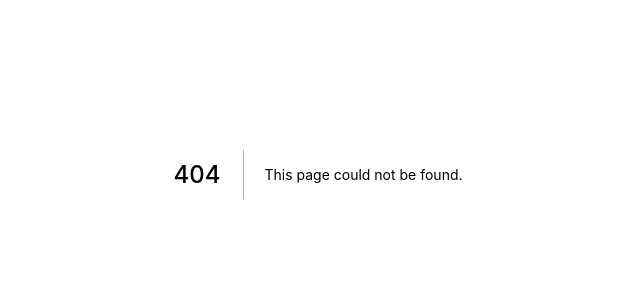
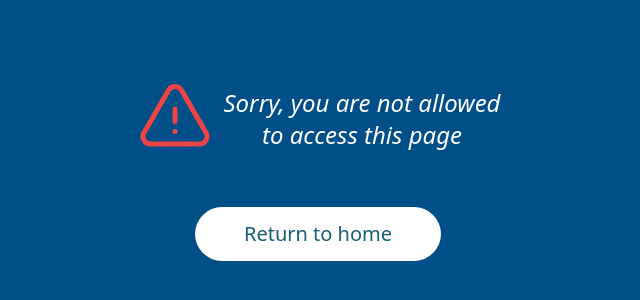
Before and after one commit to ivjose/jenny-ulf, a Next.js app: page /error in a window 1280 px wide. Before the commit this address had no page. Shown: the part 226-526 px from the top of the page, without its empty margins (322-962 px from the left). Built offline with nearby package versions, Linux system fonts and the light colour scheme; a web font is replaced by a local one; what @storyblok/react would draw is missing.

Commit message:
Added page restirction

```diff
--- a/components/Cta.js
+++ b/components/Cta.js
@@ -13,7 +13,7 @@ const contentAnimate = {
 };
 
 const Cta = ({ blok }) => {
-  console.log(blok, "CTA!!");
+
   return (
     <motion.div
       initial={"offscreen"}
@@ -38,8 +38,23 @@ const Cta = ({ blok }) => {
       <motion.span variants={contentAnimate}>
         <a
           href={`mailto:${blok?.email}`}
-          className="inline-flex items-center rounded-full border border-transparent bg-white text-cyan-800 px-12 py-6 text-2xl font-medium shadow-sm hover:bg-gray-200 focus:outline-none focus:ring-2 focus:ring-[#004f88] focus:ring-offset-2"
+          className="inline-flex items-center rounded-full border border-transparent bg-white text-cyan-800 px-12 py-3 text-xl font-medium shadow-sm hover:bg-gray-200 focus:outline-none focus:ring-2 focus:ring-[#004f88] focus:ring-offset-2"
         >
+          <svg
+            xmlns="http://www.w3.org/2000/svg"
+            fill="none"
+            viewBox="0 0 24 24"
+            strokeWidth={1.5}
+            stroke="currentColor"
+            className="w-6 h-6 mr-2"
+          >
+            <path
+              strokeLinecap="round"
+              strokeLinejoin="round"
+              d="M21.75 6.75v10.5a2.25 2.25 0 01-2.25 2.25h-15a2.25 2.25 0 01-2.25-2.25V6.75m19.5 0A2.25 2.25 0 0019.5 4.5h-15a2.25 2.25 0 00-2.25 2.25m19.5 0v.243a2.25 2.25 0 01-1.07 1.916l-7.5 4.615a2.25 2.25 0 01-2.36 0L3.32 8.91a2.25 2.25 0 01-1.07-1.916V6.75"
+            />
+          </svg>
+
           {blok?.email}
         </a>
       </motion.span>
--- a/package.json
+++ b/package.json
@@ -18,11 +18,14 @@
   },
   "devDependencies": {
     "@tailwindcss/typography": "^0.5.7",
+    "@types/node": "18.8.3",
+    "@types/react": "18.0.21",
     "autoprefixer": "^10.4.12",
     "eslint": "8.24.0",
     "eslint-config-next": "12.3.1",
     "postcss": "^8.4.17",
     "storyblok-rich-text-react-renderer": "^2.6.1",
-    "tailwindcss": "^3.1.8"
+    "tailwindcss": "^3.1.8",
+    "typescript": "4.8.4"
   }
 }
--- a/pages/_app.js
+++ b/pages/_app.js
@@ -26,7 +26,7 @@ import { useRouter } from "next/router";
 function MyApp({ Component, pageProps }) {
   const router = useRouter();
   return (
-    <AnimatePresence exitBeforeEnter>
+    <AnimatePresence  mode='wait'>
       <motion.div
         key={router.route}
         initial="initialState"
--- a/pages/details.js
+++ b/pages/details.js
@@ -4,9 +4,20 @@ import {
   getStoryblokApi,
   StoryblokComponent,
 } from "@storyblok/react";
+import Router, { useRouter } from "next/router";
+import { useEffect } from "react";
 
 export default function Home({ story }) {
   story = useStoryblokState(story);
+  const routes = useRouter();
+
+  useEffect(() => {
+    console.log(routes.query, "EFAFECT!!ASDASD");
+
+    // if (routes.query) {
+    //   Router.push()
+    // }
+  }, [routes.query]);
 
   return (
     <div>
@@ -19,10 +30,7 @@ export default function Home({ story }) {
         <link rel="icon" href="/favicon.ico" />
         <meta name="viewport" content="initial-scale=1.0, width=device-width" />
 
-        <meta
-          property="og:image"
-          content="/jennie-and-ulf.jpg"
-        />
+        <meta property="og:image" content="/jennie-and-ulf.jpg" />
 
         <meta property="og:title" content="Jennie and Ulf" />
 
--- /dev/null
+++ b/pages/error.js
@@ -0,0 +1,77 @@
+import Head from "next/head";
+import { motion } from "framer-motion";
+import Link from "next/link";
+
+const textAnimate = {
+  offscreen: { opacity: 0 },
+  onscreen: {
+    opacity: 1,
+    // transition: { type: "spring", bounce: 0.4, duration: 1 },
+  },
+};
+
+export default function ErrorPage() {
+  return (
+    <div>
+      <Head>
+        <title>Jennie and Ulf</title>
+        <meta
+          content="Are getting married on Nov 11, 2022 @ 2PM"
+          name="description"
+        />
+        <link rel="icon" href="/favicon.ico" />
+        <meta name="viewport" content="initial-scale=1.0, width=device-width" />
+
+        <meta property="og:image" content="/jennie-and-ulf.jpg" />
+
+        <meta property="og:title" content="Jennie and Ulf" />
+
+        <meta
+          property="og:description"
+          content="Are getting married on Nov 11, 2022 @ 2PM"
+        />
+
+        <meta property="og:image:width" content="1200" />
+
+        <meta property="og:image:height" content="630" />
+      </Head>
+      <motion.div
+        initial={"offscreen"}
+        whileInView={"onscreen"}
+        viewport={{ once: false, amount: 0.5 }}
+        transition={{ staggerChildren: 0.5 }}
+        className="bg-[#004f88] flex flex-col w-full justify-center items-center h-screen"
+      >
+        <div    className="w-6 h-6">
+
+        </div>
+        <motion.h2
+          variants={textAnimate}
+          className="inline-flex items-center  italic -mt-2 md:-mt-8 text-center text-xl font-medium text-white mb-8 md:mb-12 md:text-2xl"
+        >
+         <svg
+            xmlns="http://www.w3.org/2000/svg"
+            fill="none"
+            viewBox="0 0 24 24"
+            strokeWidth={1.5}
+            stroke="currentColor"
+            className="w-20 h-20 mr-2 text-red-500"
+          >
+            <path
+              strokeLinecap="round"
+              strokeLinejoin="round"
+              d="M12 9v3.75m-9.303 3.376c-.866 1.5.217 3.374 1.948 3.374h14.71c1.73 0 2.813-1.874 1.948-3.374L13.949 3.378c-.866-1.5-3.032-1.5-3.898 0L2.697 16.126zM12 15.75h.007v.008H12v-.008z"
+            />
+          </svg> Sorry, you are not allowed <br/>to access this page
+        </motion.h2>
+        <motion.span variants={textAnimate}>
+          <Link href="/">
+            <a className="inline-flex items-center rounded-full border border-transparent bg-white text-cyan-800 px-12 py-3 text-xl font-medium shadow-sm hover:bg-sky-300 focus:outline-none focus:ring-2 focus:ring-[#004f88] focus:ring-offset-2">
+              Return to home
+            </a>
+          </Link>
+        </motion.span>
+      </motion.div>
+    </div>
+  );
+}
--- a/pages/index.js
+++ b/pages/index.js
@@ -1,6 +1,7 @@
 import Head from "next/head";
-import Link from "next/link";
 import { motion } from "framer-motion";
+import { useRef, useState } from "react";
+import { useRouter } from 'next/router'
 
 const textAnimate = {
   offscreen: { opacity: 0 },
@@ -11,6 +12,25 @@ const textAnimate = {
 };
 
 export default function Home() {
+const [error, setError] = useState();
+  const inputField = useRef(null)
+  const router = useRouter()
+
+
+
+  const handleSubmit = (e) => {
+    e.preventDefault();
+
+    console.log(inputField.current?.value, 'ALFONSO');
+   if (inputField.current?.value !== 'ALFONSO') {
+    return setError("You have entered an invalid password")
+   }
+   router.push('/details?status=success')
+    // console.log(e, "ASDASD");
+  };
+
+
+
   return (
     <div>
       <Head>
@@ -40,15 +60,42 @@ export default function Home() {
         whileInView={"onscreen"}
         viewport={{ once: false, amount: 0.5 }}
         transition={{ staggerChildren: 0.5 }}
-        className="bg-[#004f88] flex w-full justify-center items-center h-screen"
+        className="bg-[#004f88] flex flex-col w-full justify-center items-center h-screen"
       >
-        <motion.span variants={textAnimate}>
-          <Link href="/details">
-            <a className="inline-flex items-center rounded-full border border-transparent bg-white text-cyan-800 px-12 py-6 text-2xl font-medium shadow-sm hover:bg-gray-200 focus:outline-none focus:ring-2 focus:ring-[#004f88] focus:ring-offset-2">
-              You&apos;re invited
-            </a>
-          </Link>
-        </motion.span>
+        <form onSubmit={handleSubmit}>
+          <div className="relative z-0 mb-10 w-[250px]">
+            <input
+              ref={inputField}
+              type="text"
+              id="floating_standard"
+              className="block py-2.5 px-0 w-full text-sm text-gray-900 bg-transparent border-0 border-b-2 border-white appearance-none dark:text-white focus:outline-none focus:ring-0 focus:border-sky-300 peer"
+              placeholder=" "
+              onChange={(event) => {
+
+                if (event.target.value && error) {
+                  setError()
+                }
+
+              }}
+              required
+            />
+            <label
+              htmlFor="floating_standard"
+              className="absolute text-sm text-white  duration-300 transform -translate-y-6 scale-75 top-3 -z-10 origin-[0] peer-focus:left-0 peer-focus:text-sky-300 peer-placeholder-shown:scale-100 peer-placeholder-shown:translate-y-0 peer-focus:scale-75 peer-focus:-translate-y-6"
+            >
+              Enter your password
+            </label>
+            {error && <p className="mt-2 text-sm text-red-600 dark:text-red-500">You have entered an invalid password</p>}
+
+          </div>
+          <motion.span variants={textAnimate}>
+            {/* <Link href="/details"> */}
+              <button type="submit" className="inline-flex items-center rounded-full border border-transparent bg-white text-cyan-800 px-12 py-3 text-xl font-medium shadow-sm hover:bg-sky-300 focus:outline-none focus:ring-2 focus:ring-[#004f88] focus:ring-offset-2">
+                Submit
+              </button>
+            {/* </Link> */}
+          </motion.span>
+        </form>
       </motion.div>
     </div>
   );
```
Also changed, not shown: middleware.ts (added, +16 -0 lines), tsconfig.json (added, +30 -0 lines), 1 other file (tests, documents, lock files or other folders).
